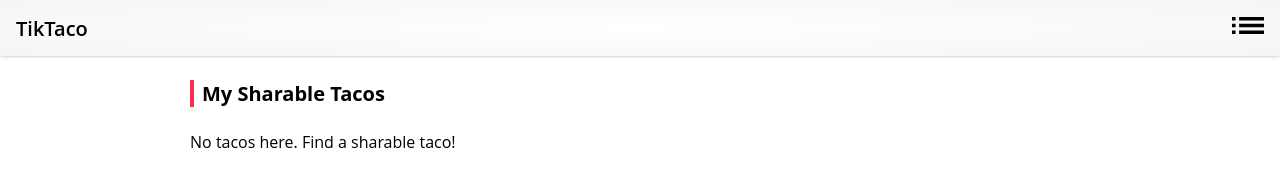
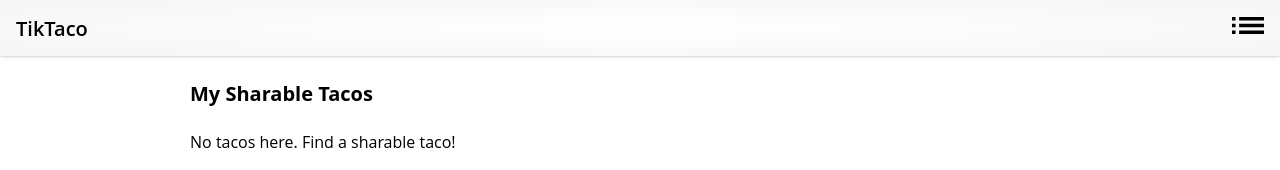
Before and after one commit to jon-schlandt/TikTaco, a React (Create React App) app: page /favorites in a window 1280 px wide. Shown: the top 170 px of the page. Built offline with nearby package versions, Linux system fonts and the light colour scheme.

Commit message:
Set uniform title styling

```diff
--- a/src/ Components/Favorites/Favorites.css
+++ b/src/ Components/Favorites/Favorites.css
@@ -6,8 +6,6 @@
 .favorites-title {
   width: max-content;
   margin-bottom: 24px;
-  padding-left: 8px;
-  border-left: solid 4px #FE2C55;
   font-size: 1.25em;
   font-weight: 700;
 }
--- a/src/ Components/TacoGenerator/TacoGenerator.css
+++ b/src/ Components/TacoGenerator/TacoGenerator.css
@@ -16,7 +16,7 @@
   position: sticky;
   margin-bottom: 24px;
   font-size: 1.25em;
-  font-weight: 600;
+  font-weight: 700;
 }
 
 .taco-display > div {
```
